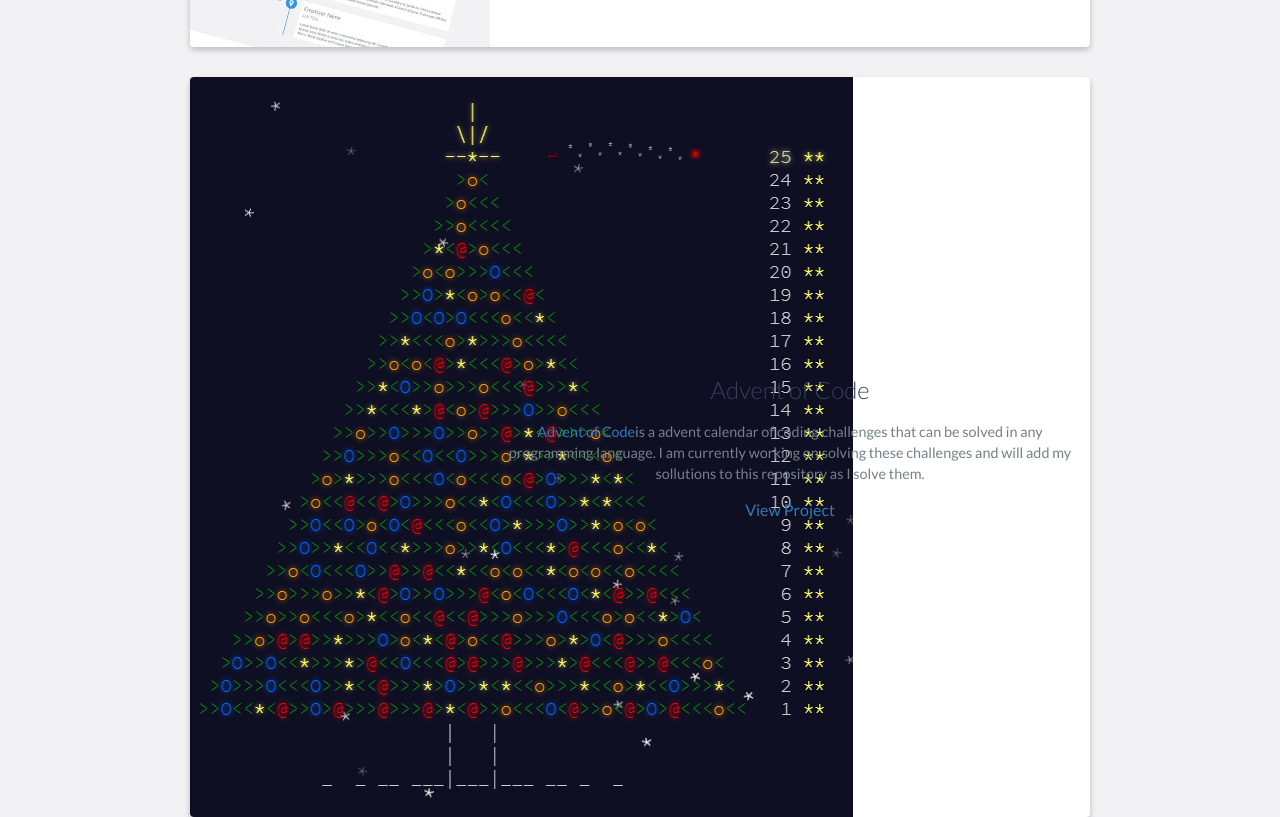
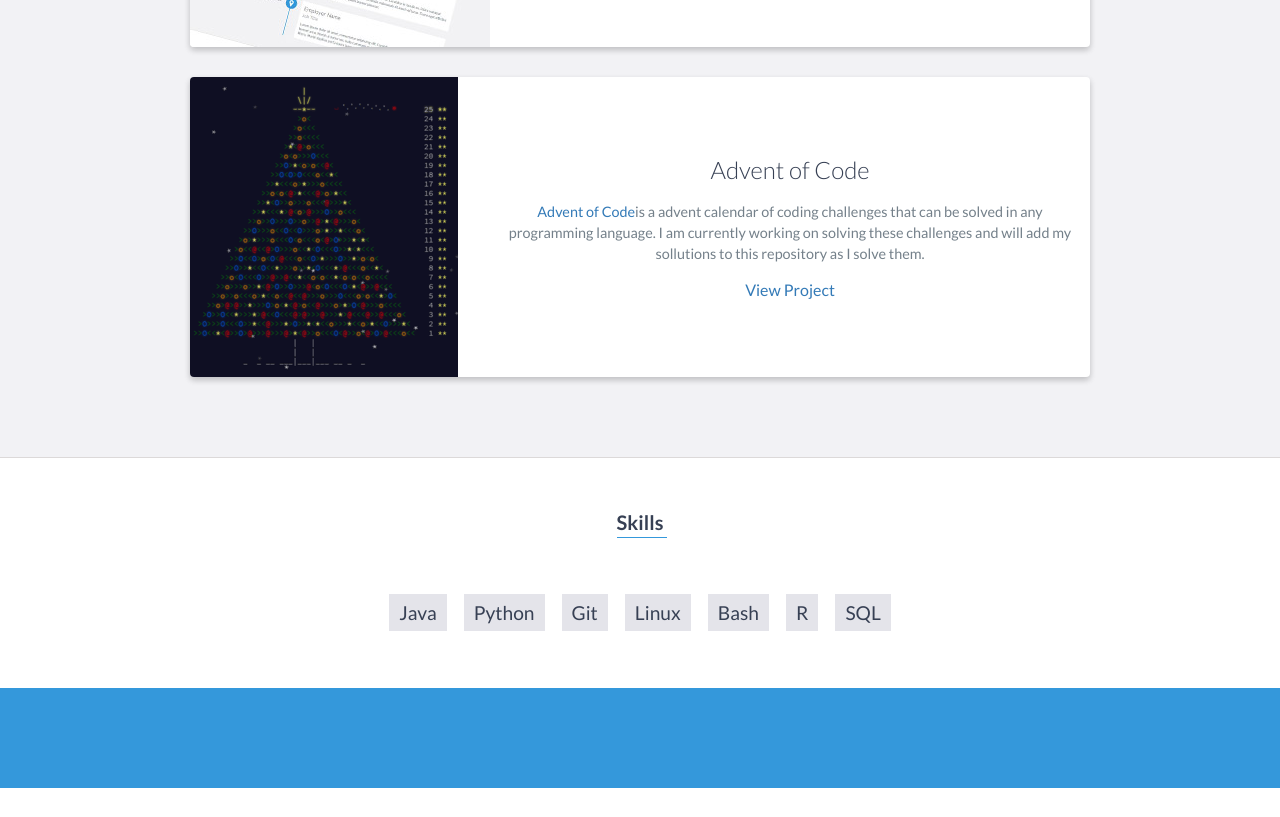
Before and after one commit to aikrawza/aikrawza.github.io, a website: page index.html in a window 1280 px wide. Shown: the part 2416-3233 px from the top of the page. Drawn offline with nearby package versions, Linux system fonts and the light colour scheme.

Commit message:
Update index.html

```diff
--- a/index.html
+++ b/index.html
@@ -202,7 +202,7 @@
 
                 <div class="project shadow-large">
                     <div class="project-image">
-                        <img src="images/advent-of-code.png" />
+                        <img src="images/advent-of-code (2).png" />
                     </div>
                     <!-- End .project-image -->
                     <div class="project-info">
```
